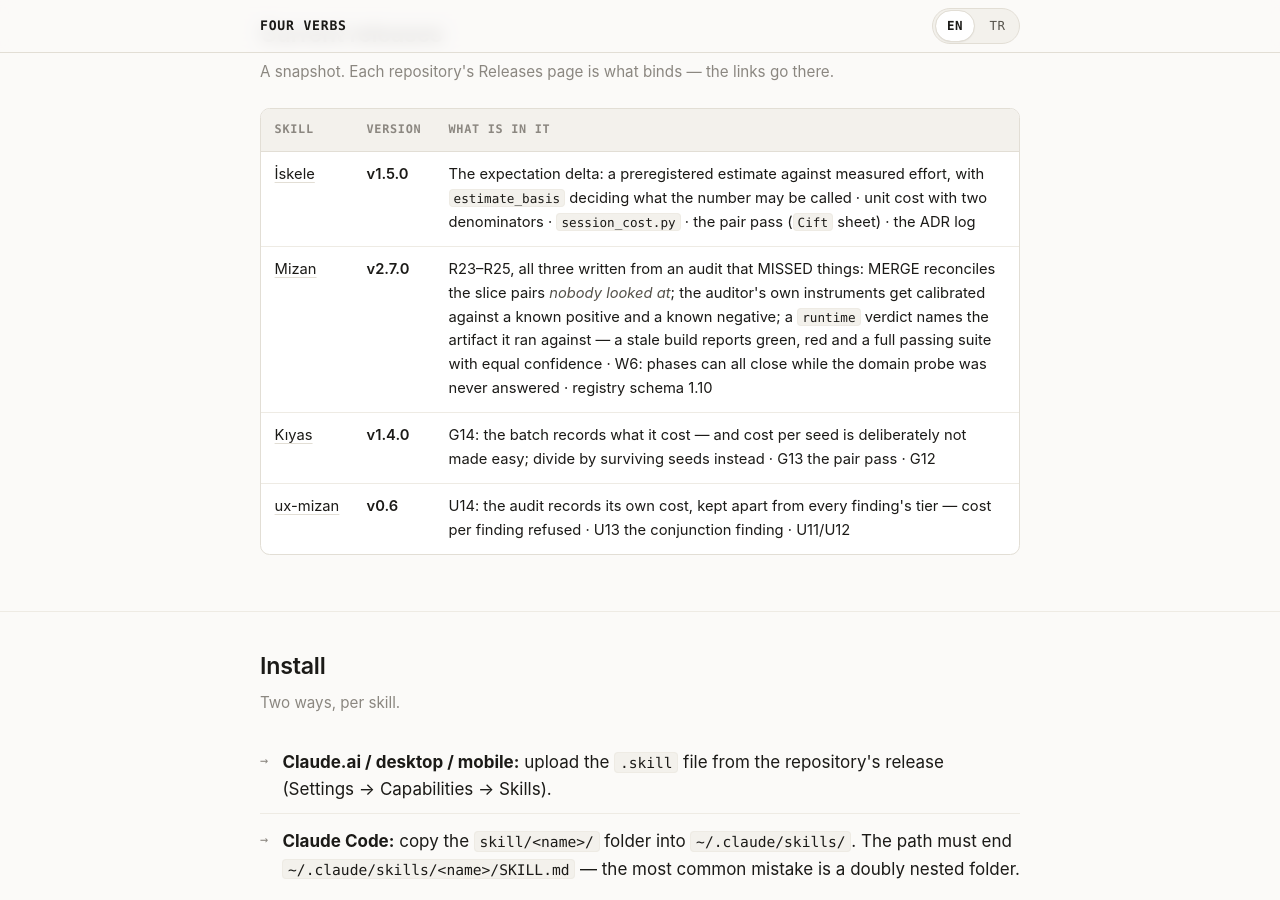
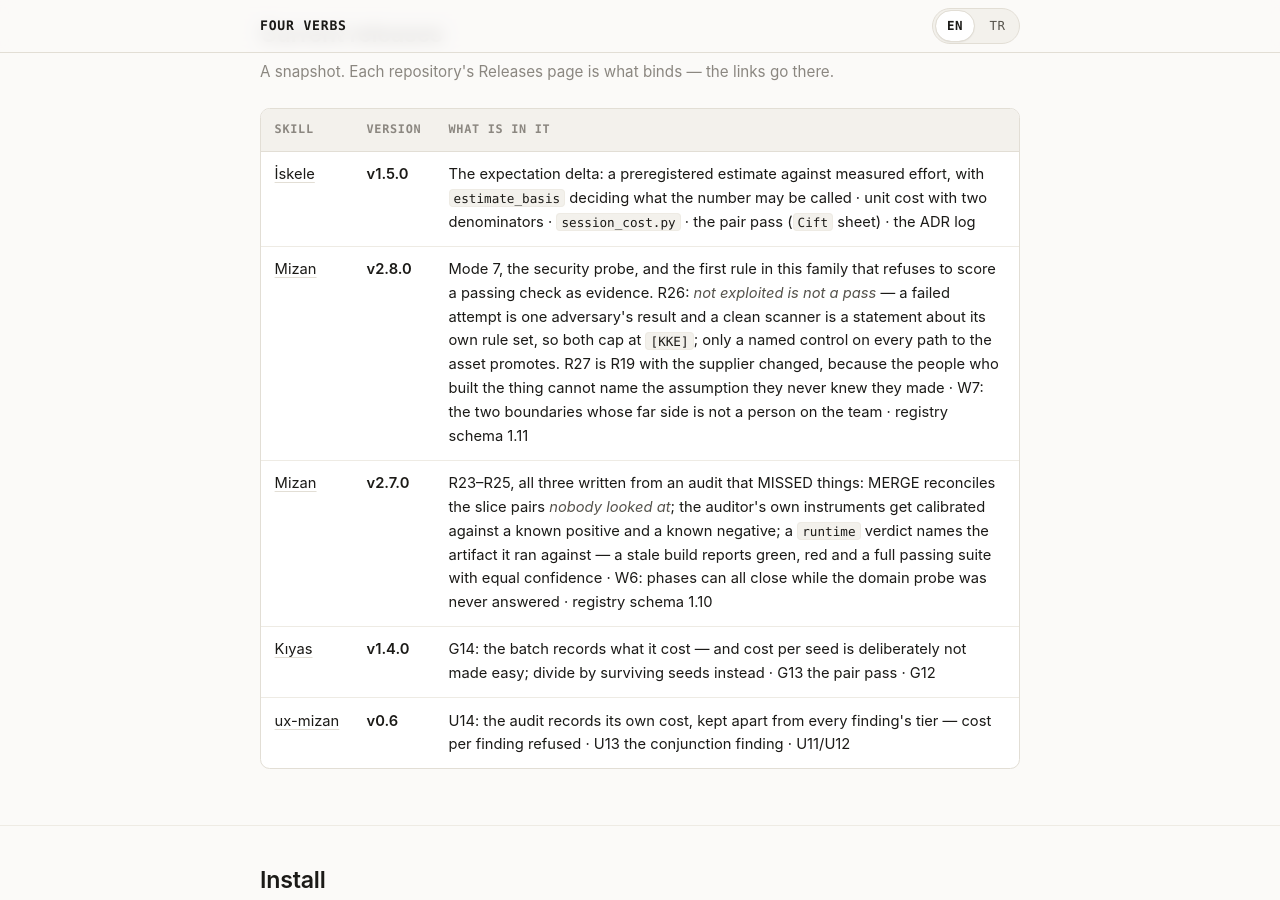
Before and after one commit to XINMurat/XINMurat.github.io, a Jekyll site: the page built from index.md, in a window 1280 px wide and 900 px high, scrolled down 4975 px. Built offline with Jekyll 4.4.1, drawn with Linux system fonts in a browser that asks for light colours.

Commit message:
docs: Mizan v2.8.0 -- surum tablosu, iki dilde
Mod 7, guvenlik probu. R26: somurulmemis olmak gecer not degildir --
basarisiz bir deneme tek bir saldirganin sonucu, temiz bir tarayici kendi
kural seti hakkinda bir beyandir; ikisi de [KKE] ile sinirlanir. R27,
tedarikcisi degismis R19. W7: karsi tarafinda ekipten kimse olmayan iki
sinir. Registry semasi 1.11.

v2.7.0 satiri silinmedi, releases/tag/v2.7.0'a yonlendirildi. Surum
gecmisi de bu ailedeki her sey gibi append-only: eski satiri gecmisin
uzerine yazmak, tam da bu araclarin reddettigi sey.

Kaynak: XINMurat/Mizan v2.8.0, registry semasi 1.11.

Co-Authored-By: Claude Opus 5 <noreply@anthropic.com>

```diff
--- a/index.md
+++ b/index.md
@@ -320,6 +320,19 @@ lang: en
           </tr>
           <tr>
             <td><a href="https://github.com/XINMurat/Mizan/releases/latest">Mizan</a></td>
+            <td><strong>v2.8.0</strong></td>
+            <td>Mode 7, the security probe, and the first rule in this family
+            that refuses to score a passing check as evidence. R26: <em>not
+            exploited is not a pass</em> — a failed attempt is one adversary's
+            result and a clean scanner is a statement about its own rule set,
+            so both cap at <code>[KKE]</code>; only a named control on every
+            path to the asset promotes. R27 is R19 with the supplier changed,
+            because the people who built the thing cannot name the assumption
+            they never knew they made · W7: the two boundaries whose far side
+            is not a person on the team · registry schema 1.11</td>
+          </tr>
+          <tr>
+            <td><a href="https://github.com/XINMurat/Mizan/releases/tag/v2.7.0">Mizan</a></td>
             <td><strong>v2.7.0</strong></td>
             <td>R23–R25, all three written from an audit that MISSED things:
             MERGE reconciles the slice pairs <em>nobody looked at</em>; the
@@ -678,6 +691,19 @@ lang: en
           </tr>
           <tr>
             <td><a href="https://github.com/XINMurat/Mizan/releases/latest">Mizan</a></td>
+            <td><strong>v2.8.0</strong></td>
+            <td>Mod 7, güvenlik probu — ve bu ailede geçen bir kontrolü kanıt
+            saymayı reddeden ilk kural. R26: <em>sömürülmemiş olmak geçer not
+            değildir</em> — başarısız bir deneme tek bir saldırganın sonucudur,
+            temiz bir tarayıcı ise kendi kural seti hakkında bir beyandır; ikisi
+            de <code>[KKE]</code> ile sınırlanır, yalnızca varlığa giden her yolda
+            gösterilmiş adı konmuş bir kontrol terfi ettirir. R27, tedarikçisi
+            değişmiş R19'dur: kimse farkında olmadan yaptığı varsayımı
+            adlandıramaz · W7: karşı tarafında ekipten kimse olmayan iki sınır ·
+            registry şeması 1.11</td>
+          </tr>
+          <tr>
+            <td><a href="https://github.com/XINMurat/Mizan/releases/tag/v2.7.0">Mizan</a></td>
             <td><strong>v2.7.0</strong></td>
             <td>R23–R25, üçü de bir şey BULAN değil bir şey KAÇIRAN denetimden
             doğdu: MERGE artık <em>kimsenin bakmadığı</em> dilim çiftlerini
```
